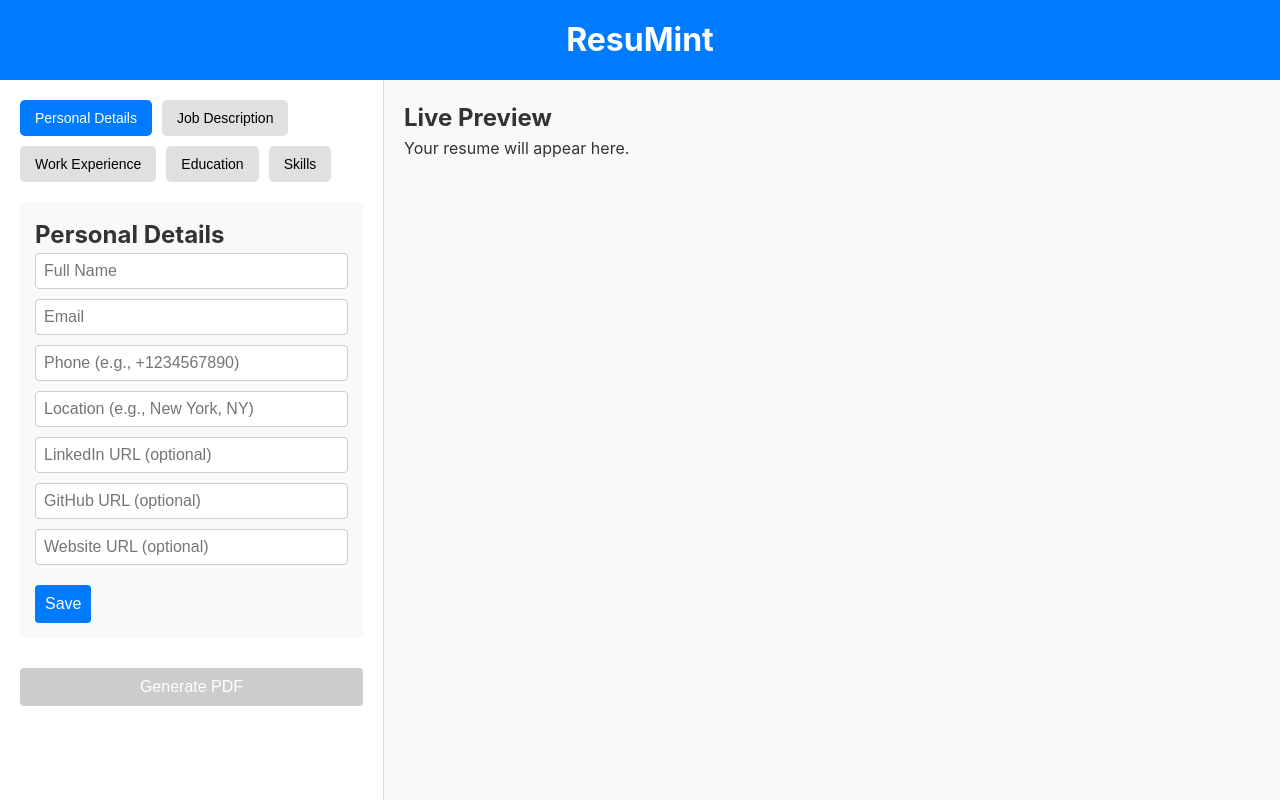
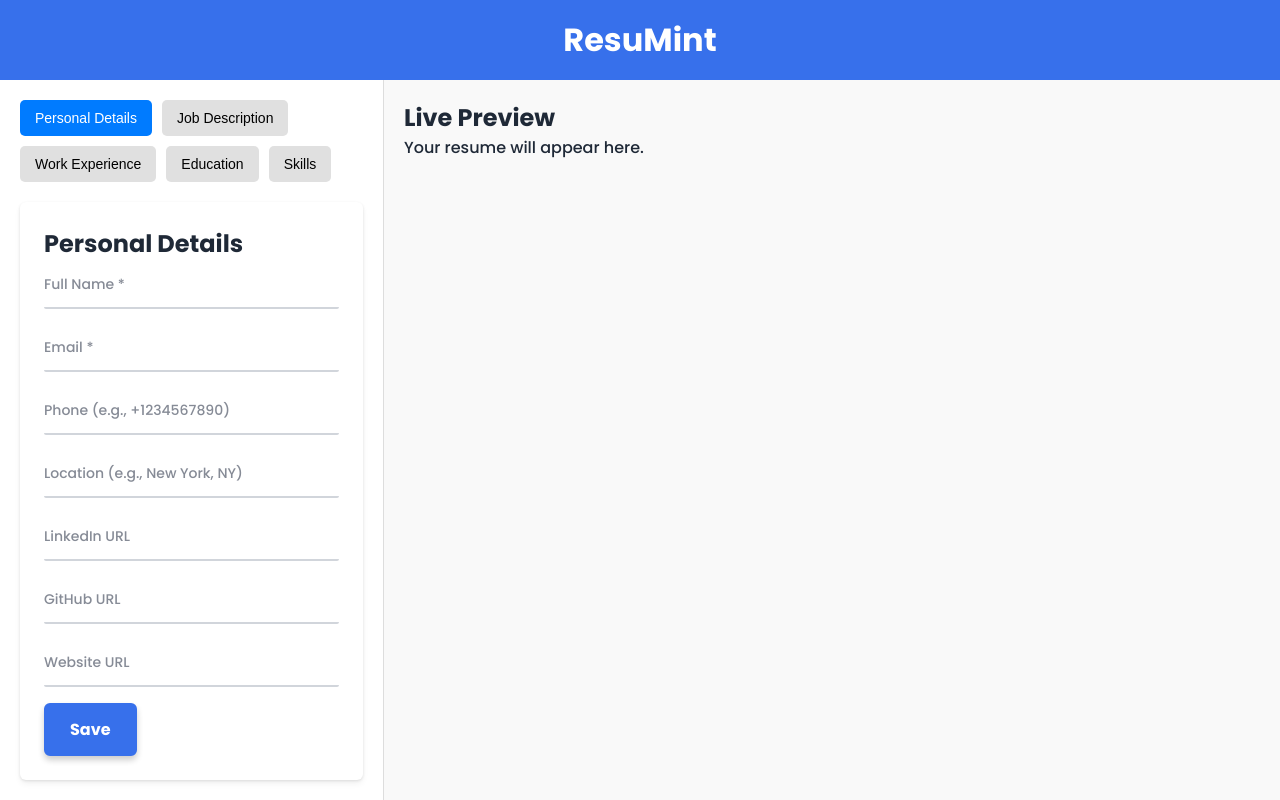
Before and after one commit to nikolaybutnik/resu-mint, a Next.js app: page / in a window 1280 px wide. Built offline with nearby package versions, Linux system fonts and the light colour scheme.

Commit message:
Styling structure improvements, and personal details styling

```diff
--- a/src/app/globals.scss
+++ b/src/app/globals.scss
@@ -1,27 +1,9 @@
-* {
-  margin: 0;
-  padding: 0;
-  box-sizing: border-box;
-  overscroll-behavior: none;
-}
+@import '../styles/variables';
+@import '../styles/base';
 
 :root {
-  --primary-color: #1976d6;
-  --text-color: #333;
   --vh: 100vh;
   @supports (height: 100dvh) {
     --vh: 100dvh;
   }
 }
-
-body {
-  font-family: -apple-system, BlinkMacSystemFont, 'Segoe UI', Roboto, sans-serif;
-  color: var(--text-color);
-  line-height: 1.5;
-}
-
-.container {
-  max-width: 600px;
-  margin: 0 auto;
-  padding: 16px;
-}
--- a/src/app/page.module.scss
+++ b/src/app/page.module.scss
@@ -1,14 +1,17 @@
+@import '../styles/_variables.scss';
+
 .appWrapper {
+  font-family: $font-family-base;
   min-height: var(--vh);
   display: flex;
   flex-direction: column;
-  background-color: #f5f5f5;
-  color: #333;
+  background-color: $color-background;
+  color: $color-text;
 }
 
 .header {
-  background-color: #007bff;
-  color: white;
+  background-color: $color-primary;
+  color: $color-background;
   padding: 16px;
   text-align: center;
 }
--- a/src/components/FormsContainer/FormsContainer.tsx
+++ b/src/components/FormsContainer/FormsContainer.tsx
@@ -119,9 +119,7 @@ type LatexResponseData = {
   fileId: string
 }
 
-const initialFormState: FormState = {
-  personalDetails: {
-    data: {
+const initialPersonalDetails: PersonalDetailsFormValues = {
   name: '',
   email: '',
   phone: '',
@@ -129,13 +127,6 @@ const initialFormState: FormState = {
   linkedin: '',
   github: '',
   website: '',
-    },
-    isValid: false,
-  },
-  workExperience: {
-    data: [],
-    isValid: false,
-  },
 }
 
 export const FormsContainer: React.FC = () => {
@@ -147,15 +138,25 @@ export const FormsContainer: React.FC = () => {
     maxCharsPerBullet: 0,
   })
 
-  const [formState, setFormState] = useState<FormState>(initialFormState)
+  // Application States
+  const [sessionId, setSessionId] = useState<string>('')
 
-  const [sessionId, setSessionId] = useState<string>('')
+  // UI States
+  const [view, setView] = useState<'input' | 'preview'>('input')
+  const [activeTab, setActiveTab] = useState<string>(Tabs.PERSONAL_DETAILS)
   const [pdfGenerating, setPdfGenerating] = useState(false)
+
+  // Form States
+  const [allFormsValidity, setAllFormsValidity] = useState<{
+    [key: string]: boolean
+  }>({
+    personalDetails: false,
+    // workExperience: false, TODO: implement
+  })
+  const [personalDetails, setPersonalDetails] =
+    useState<PersonalDetailsFormValues>(initialPersonalDetails)
   const [experienceData, setExperienceData] =
     useState<ExperienceBlockData[]>(dummyExperienceData)
-  const [activeTab, setActiveTab] = useState<string>(Tabs.PERSONAL_DETAILS)
-  const [view, setView] = useState<'input' | 'preview'>('input')
-  const [showWarning, setShowWarning] = useState<boolean>(false)
 
   const [state, formAction, isPending] = useActionState(
     async (_previousState: ResumeFormState | null, formData: FormData) => {
@@ -189,6 +190,18 @@ export const FormsContainer: React.FC = () => {
       const newId = uuidv4()
       window.localStorage.setItem('sessionId', newId)
       setSessionId(newId)
+    }
+  }, [])
+
+  // Load personal details
+  useEffect(() => {
+    // TODO: Check if user is logged in. If yes, load personal details from DB
+    // If no, load personal details from local storage
+    const storedPersonalDetails = window.localStorage.getItem(
+      'resumint_personalDetails'
+    )
+    if (storedPersonalDetails) {
+      setPersonalDetails(JSON.parse(storedPersonalDetails))
     }
   }, [])
 
@@ -326,11 +339,13 @@ export const FormsContainer: React.FC = () => {
     if (isValid) {
       localStorage.setItem('resumint_personalDetails', JSON.stringify(data))
     }
-    // TODO: update local state
+    setAllFormsValidity((prev) => ({ ...prev, personalDetails: isValid }))
+    setPersonalDetails(data)
   }
 
-  // TODO: implement validation of all forms
-  const handleFormsValidation = () => {}
+  useEffect(() => {
+    console.log('allFormsValidity', allFormsValidity)
+  }, [allFormsValidity])
 
   const experienceBlocks = useMemo(() => {
     return experienceData.map((experience) => (
@@ -364,7 +379,10 @@ export const FormsContainer: React.FC = () => {
         </div>
         <div className={styles.tabContent}>
           {activeTab === Tabs.PERSONAL_DETAILS && (
-            <PersonalDetails onUpdate={handlePersonalDetailsUpdate} />
+            <PersonalDetails
+              data={personalDetails}
+              onUpdate={handlePersonalDetailsUpdate}
+            />
           )}
           {activeTab === Tabs.JOB_DESCRIPTION && (
             <form className={styles.section} action={formAction}>
--- a/src/components/PersonalDetails/PersonalDetails.module.scss
+++ b/src/components/PersonalDetails/PersonalDetails.module.scss
@@ -1,36 +1,99 @@
-.section {
-  background-color: #f9f9f9;
-  padding: 15px;
-  border-radius: 5px;
+@import '../../styles/variables';
+
+.formSection {
+  background: $color-background;
+  padding: 24px;
+  border-radius: 6px;
+  box-shadow: 0 4px 6px rgba(0, 0, 0, 0.05), 0 1px 3px rgba(0, 0, 0, 0.1);
+  max-width: 640px;
+  width: 100%;
+}
+
+.formTitle {
+  font-size: 26px;
+  font-weight: 600;
+  margin-bottom: 24px;
+  color: $color-text;
+}
+
+.formField {
+  display: flex;
+  flex-direction: column;
+  margin-bottom: 16px;
+  position: relative;
 }
 
 .formInput {
-  width: 100%;
-  padding: 8px;
-  border: 1px solid #ccc;
-  border-radius: 4px;
-  font-size: 16px;
+  font-family: $font-family-base;
+  padding: 12px 0px;
+  font-size: 14px;
+  border: none;
+  border-bottom: 2px solid $color-border;
+  border-radius: 2px;
+  background: transparent;
+  color: $color-text;
+  transition: border-color 0.15s ease;
+
+  &:focus {
+    outline: none;
+    border-color: $color-primary;
+    box-shadow: 0 2px 0 0 $color-primary;
+  }
+
+  &::placeholder {
+    color: $color-placeholder;
+    font-weight: 500;
+  }
 }
 
-.field {
-  display: flex;
-  flex-direction: column;
-  margin-bottom: 10px;
+.formError {
+  font-size: 13px;
+  font-weight: 500;
+  color: $color-error;
+  margin-top: 6px;
+  opacity: 0;
+  transform: translateX(-10px);
+  animation: slideIn 0.3s ease forwards;
 }
 
-.errorMessage {
-  color: red;
-  font-size: 14px;
-  margin-top: 4px;
+@keyframes slideIn {
+  to {
+    opacity: 1;
+    transform: translateX(0);
+  }
 }
 
 .formButton {
-  padding: 10px;
-  background-color: #007bff;
-  color: white;
-  border: none;
-  border-radius: 4px;
+  font-family: $font-family-base;
+  padding: 12px 24px;
+  font-size: 16px;
+  font-weight: 800;
+  color: $color-background;
+  background: $color-primary;
+  border: 2px solid $color-primary;
+  border-radius: 6px;
   cursor: pointer;
-  font-size: 16px;
-  margin-top: 10px;
+  transform: translateY(0);
+  box-shadow: 0 4px 6px rgba(0, 0, 0, 0.2);
+  transition: transform 0.15s ease, box-shadow 0.15s ease, background 0.15s ease;
+
+  &:hover {
+    background: $color-primary-hover;
+    transform: translateY(-2px);
+    box-shadow: 0 6px 8px $color-border;
+  }
+
+  &:active {
+    transform: translateY(1px);
+    box-shadow: 0 2px 4px rgba(0, 0, 0, 0.2);
+  }
+
+  &:disabled {
+    background: $color-border;
+    border-color: $color-border;
+    color: $color-disabled;
+    cursor: not-allowed;
+    transform: translateY(0);
+    box-shadow: none;
+  }
 }
--- a/src/components/PersonalDetails/PersonalDetails.tsx
+++ b/src/components/PersonalDetails/PersonalDetails.tsx
@@ -18,7 +18,7 @@ type ValidationErrors = {
 }
 
 interface PersonalDetailsProps {
-  initialValues?: PersonalDetailsFormValues
+  data: PersonalDetailsFormValues
   onUpdate?: ({
     data,
     isValid,
@@ -69,26 +69,15 @@ const formSchema = z.object({
     ),
 })
 
-// TODO: pass initialValues from parent component
 const PersonalDetails: React.FC<PersonalDetailsProps> = ({
-  initialValues = {
-    name: '',
-    email: '',
-    phone: '',
-    location: '',
-    linkedin: '',
-    github: '',
-    website: '',
-  },
+  data,
   onUpdate,
 }) => {
-  const [formValues, setFormValues] =
-    useState<PersonalDetailsFormValues>(initialValues)
+  const [formValues, setFormValues] = useState<PersonalDetailsFormValues>(data)
   const [errors, setErrors] = useState<ValidationErrors>({})
   const [touched, setTouched] = useState<
     Partial<Record<keyof PersonalDetailsFormValues, boolean>>
   >({})
-  const [isValid, setIsValid] = useState<boolean>(false)
   const [isInitialized, setIsInitialized] = useState<boolean>(false)
 
   // This will be utilized if the user is not logged in
@@ -102,18 +91,15 @@ const PersonalDetails: React.FC<PersonalDetailsProps> = ({
         if (valid) {
           setFormValues(parsedData)
         }
-        setIsValid(valid)
         onUpdate?.({ data: parsedData, isValid: valid })
       } catch (error) {
         console.error(
           'Failed to load personal details from localStorage:',
           error
         )
-        setIsValid(false)
         onUpdate?.({ data: formValues, isValid: false })
       }
     } else {
-      setIsValid(false)
       onUpdate?.({ data: formValues, isValid: false })
     }
 
@@ -186,38 +172,37 @@ const PersonalDetails: React.FC<PersonalDetailsProps> = ({
   const handleSubmit = (e: React.FormEvent) => {
     e.preventDefault()
     const valid = validateAll()
-    setIsValid(valid)
     onUpdate?.({ data: formValues, isValid: valid })
   }
 
   return (
-    <form className={styles.section} onSubmit={handleSubmit}>
+    <form className={styles.formSection} onSubmit={handleSubmit}>
       <h2>Personal Details</h2>
-      <div className={styles.field}>
+      <div className={styles.formField}>
         <input
           name='name'
-          placeholder='Full Name'
+          placeholder='Full Name *'
           className={styles.formInput}
           value={formValues.name}
           onChange={handleChange}
         />
         {isInitialized && errors.name && (
-          <p className={styles.errorMessage}>{errors.name}</p>
+          <p className={styles.formError}>{errors.name}</p>
         )}
       </div>
-      <div className={styles.field}>
+      <div className={styles.formField}>
         <input
           name='email'
-          placeholder='Email'
+          placeholder='Email *'
           className={styles.formInput}
           value={formValues.email}
           onChange={handleChange}
         />
         {isInitialized && errors.email && (
-          <p className={styles.errorMessage}>{errors.email}</p>
+          <p className={styles.formError}>{errors.email}</p>
         )}
       </div>
-      <div className={styles.field}>
+      <div className={styles.formField}>
         <input
           name='phone'
           placeholder='Phone (e.g., +1234567890)'
@@ -226,10 +211,10 @@ const PersonalDetails: React.FC<PersonalDetailsProps> = ({
           onChange={handleChange}
         />
         {isInitialized && errors.phone && (
-          <p className={styles.errorMessage}>{errors.phone}</p>
+          <p className={styles.formError}>{errors.phone}</p>
         )}
       </div>
-      <div className={styles.field}>
+      <div className={styles.formField}>
         <input
           name='location'
           placeholder='Location (e.g., New York, NY)'
@@ -238,43 +223,43 @@ const PersonalDetails: React.FC<PersonalDetailsProps> = ({
           onChange={handleChange}
         />
         {isInitialized && errors.location && (
-          <p className={styles.errorMessage}>{errors.location}</p>
+          <p className={styles.formError}>{errors.location}</p>
         )}
       </div>
-      <div className={styles.field}>
+      <div className={styles.formField}>
         <input
           name='linkedin'
-          placeholder='LinkedIn URL (optional)'
+          placeholder='LinkedIn URL'
           className={styles.formInput}
           value={formValues.linkedin}
           onChange={handleChange}
         />
         {isInitialized && errors.linkedin && (
-          <p className={styles.errorMessage}>{errors.linkedin}</p>
+          <p className={styles.formError}>{errors.linkedin}</p>
         )}
       </div>
-      <div className={styles.field}>
+      <div className={styles.formField}>
         <input
           name='github'
-          placeholder='GitHub URL (optional)'
+          placeholder='GitHub URL'
           className={styles.formInput}
           value={formValues.github}
           onChange={handleChange}
         />
         {isInitialized && errors.github && (
-          <p className={styles.errorMessage}>{errors.github}</p>
+          <p className={styles.formError}>{errors.github}</p>
         )}
       </div>
-      <div className={styles.field}>
+      <div className={styles.formField}>
         <input
           name='website'
-          placeholder='Website URL (optional)'
+          placeholder='Website URL'
           className={styles.formInput}
           value={formValues.website}
           onChange={handleChange}
         />
         {isInitialized && errors.website && (
-          <p className={styles.errorMessage}>{errors.website}</p>
+          <p className={styles.formError}>{errors.website}</p>
         )}
       </div>
       <button type='submit' className={styles.formButton}>
--- /dev/null
+++ b/src/styles/_base.scss
@@ -0,0 +1,11 @@
+* {
+  margin: 0;
+  padding: 0;
+  box-sizing: border-box;
+  overscroll-behavior: none;
+}
+
+body {
+  font-family: -apple-system, BlinkMacSystemFont, 'Segoe UI', Roboto, sans-serif;
+  line-height: 1.5;
+}
--- /dev/null
+++ b/src/styles/_variables.scss
@@ -0,0 +1,16 @@
+@import url('https://fonts.googleapis.com/css2?family=Poppins:wght@500;600;700&display=swap');
+
+// Fonts
+$font-family-base: 'Poppins', -apple-system, BlinkMacSystemFont, 'Segoe UI',
+  Roboto, sans-serif;
+
+// Colors
+$color-primary: #3770eb;
+$color-primary-hover: #3456c7;
+$color-secondary: #ff6b6b;
+$color-error: #dc2626;
+$color-background: #ffffff;
+$color-text: #1f2937;
+$color-border: #d1d5db;
+$color-disabled: #6b7280;
+$color-placeholder: #868b96;
```
Lines whose indentation alone changed are shown as unchanged.
